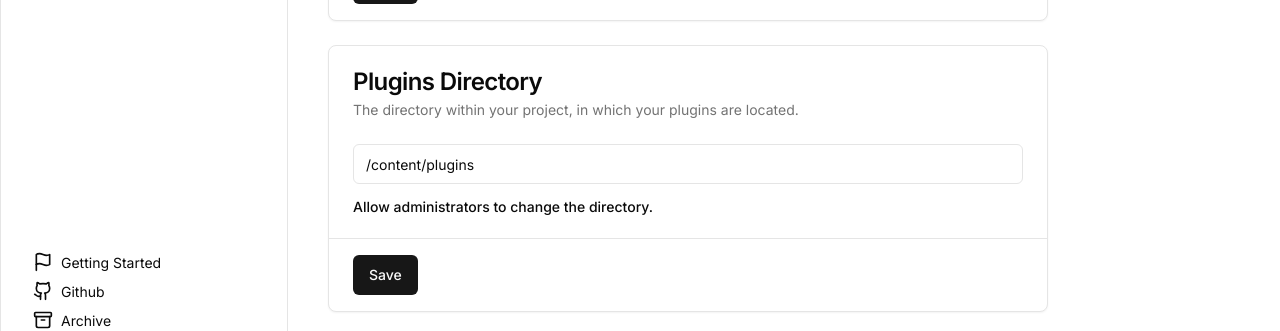
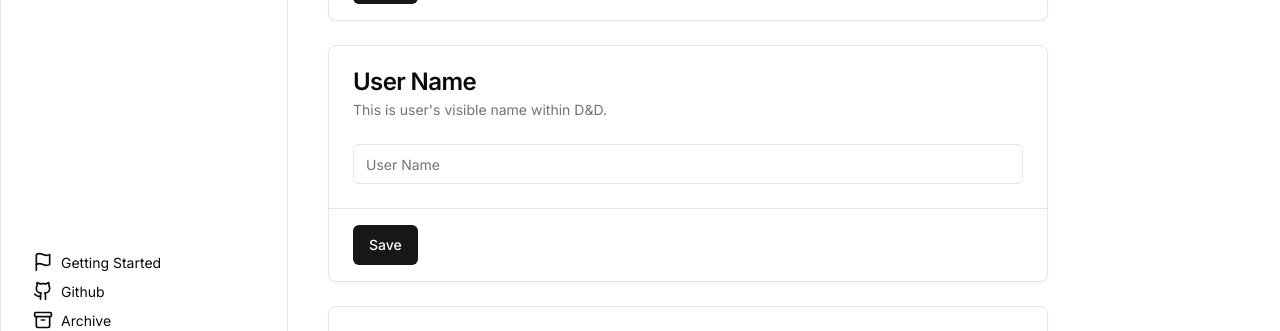
Before and after one commit to yashdev9274/DocumentAndDraw, a Next.js app: page /dashboard/settings in a window 1280 px wide. Shown: the part 342-673 px from the top of the page. Built offline with nearby package versions, Linux system fonts and the light colour scheme; no server answers.

Commit message:
🔧 update: create new card component in settings page for user's name.

```diff
--- a/app/(routes)/dashboard/settings/page.tsx
+++ b/app/(routes)/dashboard/settings/page.tsx
@@ -17,6 +17,20 @@ const Settings = () => {
                     <CardContent>
                         <form>
                             <Input placeholder="Team Name" />
+                        </form>
+                    </CardContent>
+                    <CardFooter className="border-t px-6 py-4">
+                        <Button>Save</Button>
+                    </CardFooter>
+                </Card>
+                <Card x-chunk="dashboard-04-chunk-1">
+                    <CardHeader>
+                        <CardTitle>User Name</CardTitle>
+                        <CardDescription>This is user's visible name within D&D. </CardDescription>
+                    </CardHeader>
+                    <CardContent>
+                        <form>
+                            <Input placeholder="User Name" />
                         </form>
                     </CardContent>
                     <CardFooter className="border-t px-6 py-4">
```
